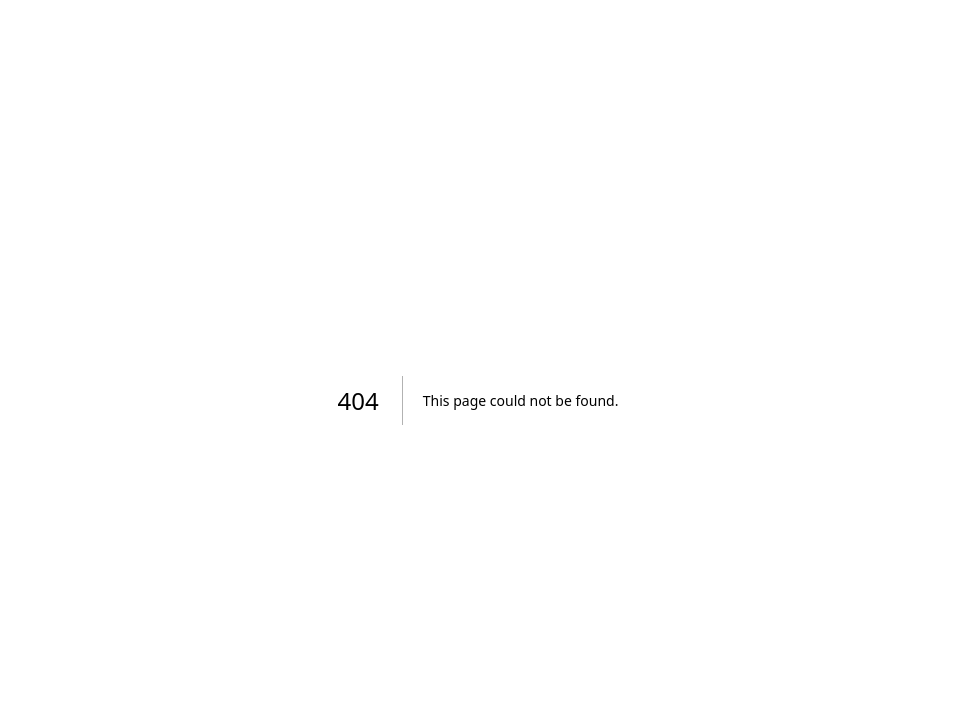
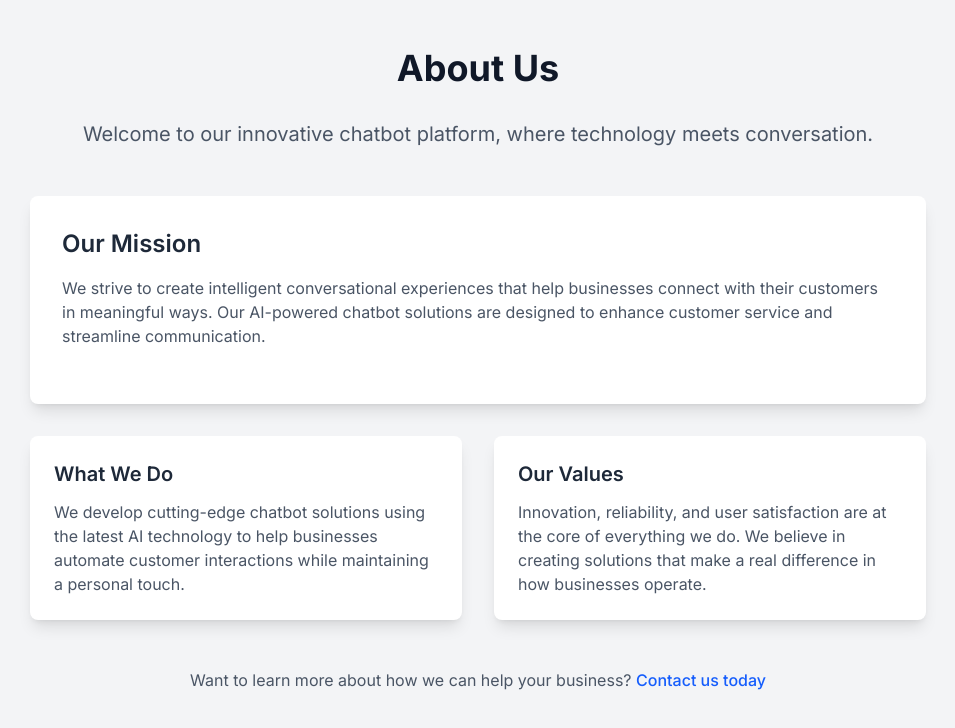
Before and after one commit to slashml/chatbot, a Next.js app: page /about in a window 1280 px wide. Before the commit this address had no page. Shown: the top 728 px of the page, without its empty margins (162-1117 px from the left). Built offline with nearby package versions, Linux system fonts and the light colour scheme.

Commit message:
about page

```diff
--- /dev/null
+++ b/app/about/page.tsx
@@ -0,0 +1,58 @@
+'use client';
+
+import React from 'react';
+
+const AboutPage = () => {
+  return (
+    <div className="min-h-screen bg-gray-100 py-12 px-4 sm:px-6 lg:px-8">
+      <div className="max-w-4xl mx-auto">
+        <div className="text-center">
+          <h1 className="text-4xl font-bold text-gray-900 mb-8">About Us</h1>
+          <p className="text-xl text-gray-600 mb-12">
+            Welcome to our innovative chatbot platform, where technology meets conversation.
+          </p>
+        </div>
+
+        <div className="bg-white shadow-lg rounded-lg p-8 mb-8">
+          <h2 className="text-2xl font-semibold text-gray-800 mb-4">Our Mission</h2>
+          <p className="text-gray-600 mb-6">
+            We strive to create intelligent conversational experiences that help businesses
+            connect with their customers in meaningful ways. Our AI-powered chatbot solutions
+            are designed to enhance customer service and streamline communication.
+          </p>
+        </div>
+
+        <div className="grid grid-cols-1 md:grid-cols-2 gap-8">
+          <div className="bg-white shadow-lg rounded-lg p-6">
+            <h3 className="text-xl font-semibold text-gray-800 mb-3">What We Do</h3>
+            <p className="text-gray-600">
+              We develop cutting-edge chatbot solutions using the latest AI technology
+              to help businesses automate customer interactions while maintaining a
+              personal touch.
+            </p>
+          </div>
+
+          <div className="bg-white shadow-lg rounded-lg p-6">
+            <h3 className="text-xl font-semibold text-gray-800 mb-3">Our Values</h3>
+            <p className="text-gray-600">
+              Innovation, reliability, and user satisfaction are at the core of everything
+              we do. We believe in creating solutions that make a real difference in how
+              businesses operate.
+            </p>
+          </div>
+        </div>
+
+        <div className="mt-12 text-center">
+          <p className="text-gray-600">
+            Want to learn more about how we can help your business?{' '}
+            <a href="/contact" className="text-blue-600 hover:text-blue-800 font-medium">
+              Contact us today
+            </a>
+          </p>
+        </div>
+      </div>
+    </div>
+  );
+};
+
+export default AboutPage;
```
